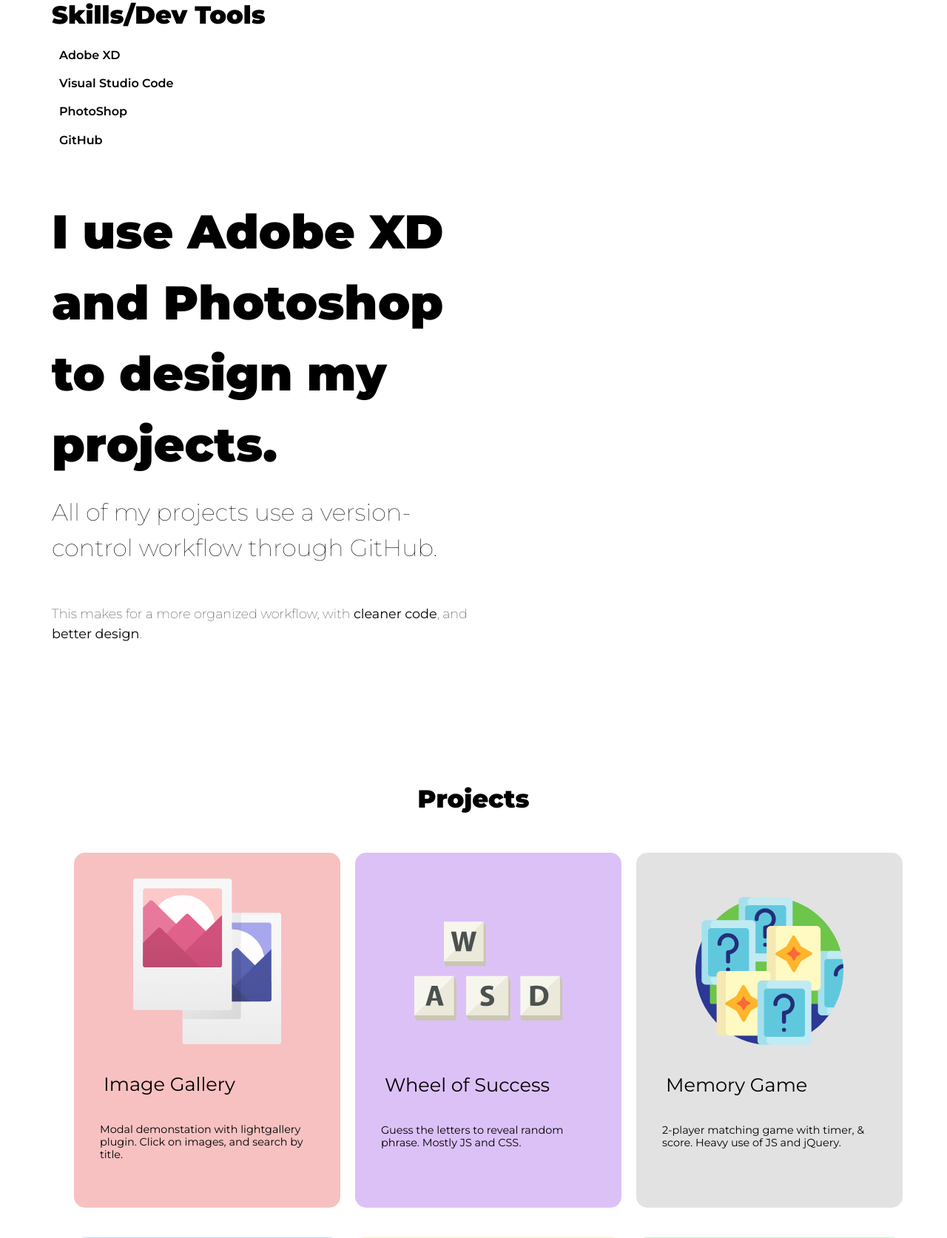
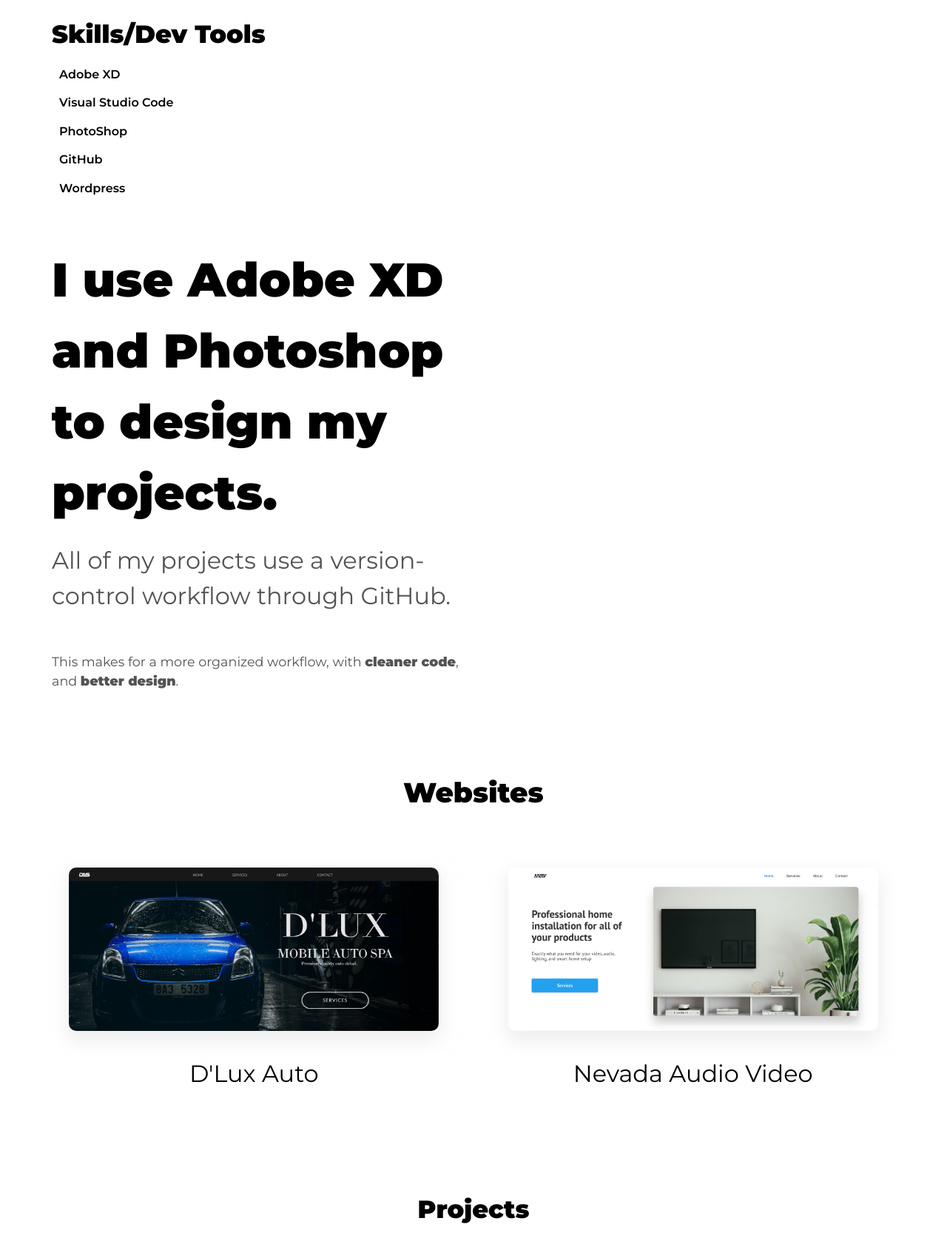
Before and after one commit to Sizu24/sizu24.github.io, a PHP site: page / in a window 1280 px wide. Shown: the part 2294-3968 px from the top of the page at 74% size. Run offline with PHP 8.4, Linux system fonts and the light colour scheme; some libraries are stand-ins or nearby versions.

Commit message:
Website section with link to one site, and image of other site

```diff
--- a/css/style.css
+++ b/css/style.css
@@ -454,6 +454,7 @@ span {
   margin-top: 0;
   font-size: 2em;
   font-weight: 900;
+  color: #000;
   padding-left: 70px;
 }
 @media (min-width: 1024px) {
@@ -487,9 +488,9 @@ span {
 .info p {
   padding: 0px 50px 20px 50px;
   font-size: 1.1em;
-  font-weight: 100;
+  font-weight: 400;
   margin-top: 10px;
-  color: #000;
+  color: #535353;
   text-align: left;
   line-height: 1.6;
 }
@@ -624,6 +625,11 @@ span {
   .summary {
     width: 55%;
   }
+}
+
+#websites {
+  font-size: 2em;
+  text-align: center;
 }
 
 #projects h3 {
@@ -828,6 +834,15 @@ footer {
 }
 
 /* ----------------------- Cards ----------------------- */
+.websites {
+  margin-top: 80px;
+  display: flex;
+  justify-content: space-evenly;
+}
+.websites-card:hover {
+  cursor: pointer;
+}
+
 #projects {
   padding-top: 80px;
   background-color: #ffffff;
@@ -954,6 +969,30 @@ footer {
     top: 45px;
     float: right;
   }
+}
+
+.website-image {
+  width: 300px;
+  border-radius: 10px;
+  box-shadow: 0 10px 25px 2px rgba(219, 219, 219, 0.5);
+}
+@media (min-width: 360px) {
+  .website-image {
+    width: 340px;
+  }
+}
+@media (min-width: 414px) {
+  .website-image {
+    width: 390px;
+  }
+}
+@media (min-width: 768px) {
+  .website-image {
+    width: 500px;
+  }
+}
+.website-image:hover {
+  box-shadow: 0 10px 30px 3px rgba(100, 100, 100, 0.5);
 }
 
 /* ----------------------- Icons ----------------------- */
--- a/index.html
+++ b/index.html
@@ -27,7 +27,7 @@
         <div id="nav-links">
           <a href="https://sizu24.github.io/" class="nav-button fade active">Home</a>
           <a href="#about" class="nav-button fade">About Me</a>
-          <a href="#projects" class="nav-button fade">Projects</a>
+          <a href="#websites" class="nav-button fade">Projects</a>
           <a href="#contact" class="nav-button fade">Contact</a>
         </div>
       </div>
@@ -52,7 +52,7 @@
                 Who Am I?
               </button>
 
-              <button class="button two" onclick="document.location='#projects'">
+              <button class="button two" onclick="document.location='#websites'">
                 My Work
               </button>
             </div>
@@ -76,10 +76,10 @@
               <p>I am a front-end web developer from Reno NV</p>
               <h3>About Me</h3>
               <p class="description">
-                I started learning front end web development 2 years ago, and completed courses
+                I started learning front end web development in 2018, and completed courses
                 at Team Treehouse, Udacity, Udemy, and Code Academy.
-                Currently working on completing the Front End Deveoper Tech Degree
-                at Team Treehouse.
+                Last year I completed the Front End Developer Techdegree at Team Treehouse, and
+                currently working on completing their Full Stack JavaScript Techdegree.
               </p>
               <h3>Things I like</h3>
                 <p class="description">
@@ -110,6 +110,7 @@
                       <li>Visual Studio Code</li>
                       <li>PhotoShop</li>
                       <li>GitHub</li>
+                      <li>Wordpress</li>
                     </ul>
                   </div>
                 </div>
@@ -133,6 +134,23 @@
         </div>
       </div>
 
+      <div id="websites">
+        <h3>Websites</h3>
+
+          <div class="websites">
+
+            <div class="websites-card" onclick="window.location.href='https://shahchisty.com/dlux'">
+              <img src="img/dluxpic.jpg" class="website-image" alt="Image of website with blue car and black background">
+              <p>D'Lux Auto</p>
+            </div>
+
+            <div class="websites-card">
+              <img src="img/nvavpic.jpg" class="website-image" alt="Image of website with Tv mounted on wall and white background">
+              <p>Nevada Audio Video</p>
+            </div>
+
+          </div>
+      </div>
 
       <div id="projects">
         <h3>Projects</h3>
--- a/scss/partials/base/_typography.scss
+++ b/scss/partials/base/_typography.scss
@@ -103,6 +103,7 @@ span{
       margin-top: 0;
       font-size: 2em;
       font-weight: 900;
+      color: #000;
       padding-left: 70px;
       @include mq($lg){
         text-align: left;
@@ -134,9 +135,9 @@ span{
   p{
     padding: 0px 50px 20px 50px;
     font-size: 1.1em;
-    font-weight: 100;
+    font-weight: 400;
     margin-top: 10px;
-    color: #000;
+    color: rgb(83, 83, 83);
     text-align: left;
     line-height: 1.6;
 
@@ -279,6 +280,12 @@ span{
     }
 }
 
+// Websites
+#websites {
+  font-size: 2.0em;
+  text-align: center;
+}
+
 // Projects cards
 #projects h3{
   font-size: 2.1em;
@@ -292,7 +299,7 @@ span{
       }
     }
   }
-  h4 {
+  h4{
     text-align: left;
     font-weight: 400;
     font-size: 1.6em;
--- a/scss/partials/component/_cards.scss
+++ b/scss/partials/component/_cards.scss
@@ -1,4 +1,15 @@
 /* ----------------------- Cards ----------------------- */
+
+.websites{
+  margin-top: 80px;
+  display: flex;
+  justify-content: space-evenly;
+  &-card{
+    &:hover{
+      cursor: pointer;
+    }
+  }
+}
 
 #projects{
   padding-top: 80px;
--- a/scss/partials/component/_images.scss
+++ b/scss/partials/component/_images.scss
@@ -38,3 +38,22 @@
     float: right;
   }
 }
+
+// Website section
+.website-image{
+  width: 300px;
+  @include mq($xi){
+    width: 340px;
+  }
+  @include mq($sm){
+    width: 390px;
+  }
+  @include mq($md){
+    width: 500px;
+  }
+  border-radius: 10px;
+  box-shadow: 0 10px 25px 2px rgba(219,219,219,0.5);
+  &:hover{
+    box-shadow: 0 10px 30px 3px rgba(100,100,100,0.5);
+  }
+}
```
Also changed, not shown: img/dluxpic.jpg (added), img/nvavpic.jpg (added), 3 other files.
